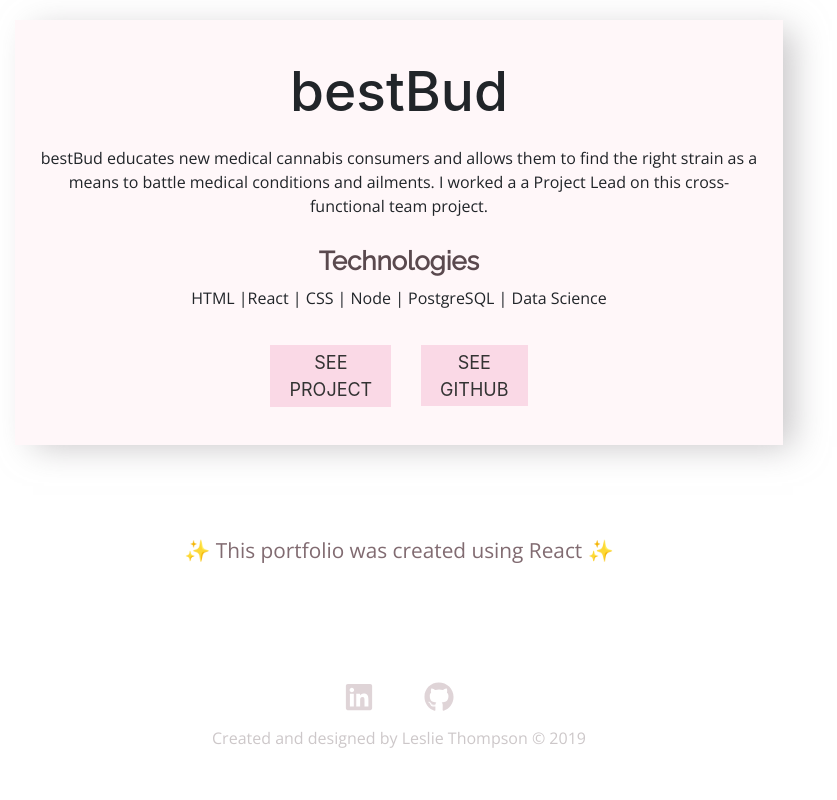
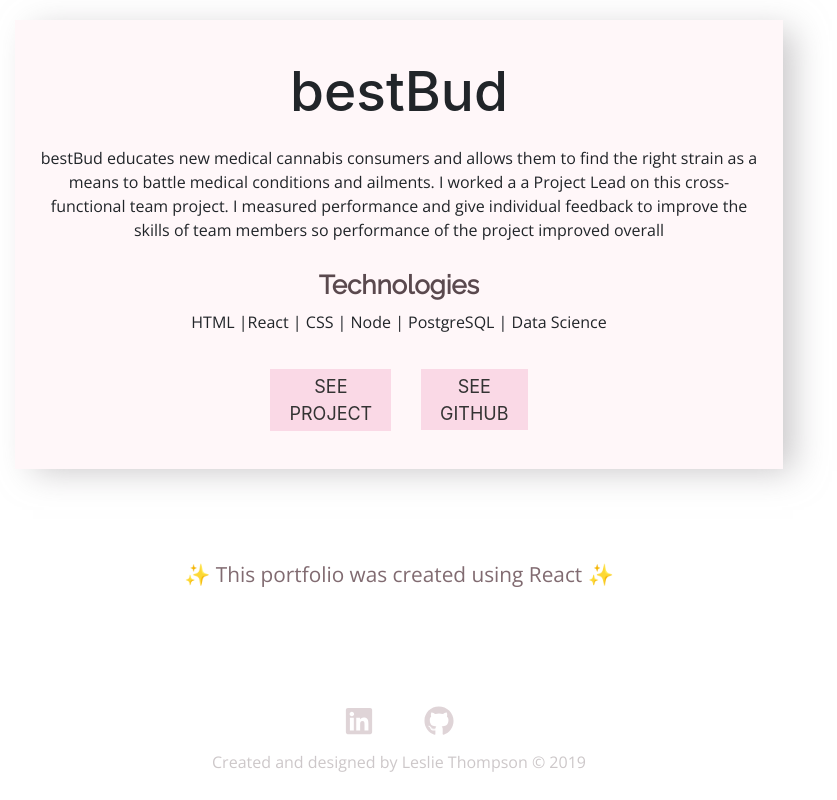
Before and after one commit to LCRT215/Portfolio, a React (Create React App) app: page /work in a window 1280 px wide. Shown: the part 3198-3998 px from the top of the page, without its empty margins (241-1078 px from the left). Before the commit the page ends 3974 px from the top, so only its background shows below. Built offline with nearby package versions, Linux system fonts and the light colour scheme; a web font is replaced by a local one.

Commit message:
Updated bestBuds project info

```diff
--- a/src/components/Projects/projectData.js
+++ b/src/components/Projects/projectData.js
@@ -46,7 +46,7 @@ export default [
     title: "bestBud",
     titleFont: "bestBud",
     description:
-      "bestBud educates new medical cannabis consumers and allows them to find the right strain as a means to battle medical conditions and ailments. I worked a a Project Lead on this cross-functional team project.",
+      "bestBud educates new medical cannabis consumers and allows them to find the right strain as a means to battle medical conditions and ailments. I worked a a Project Lead on this cross-functional team project. I measured performance and give individual feedback to improve the skills of team members so performance of the project improved overall ",
     // - Maintaining a clean and safe work environment complying with safety measures and organizational standards and regulations.
     // - As part of the creation process, tests must be performed on software to see how it measures up to expectations. Software project managers help determine what tests should be run and inspect the results for quality. They present a beta version to the client and select others for feedback.
     // - Software project managers look for ways to improve operations. They aim to do things better, faster, and cheaper whenever possible but without sacrificing quality.
```
